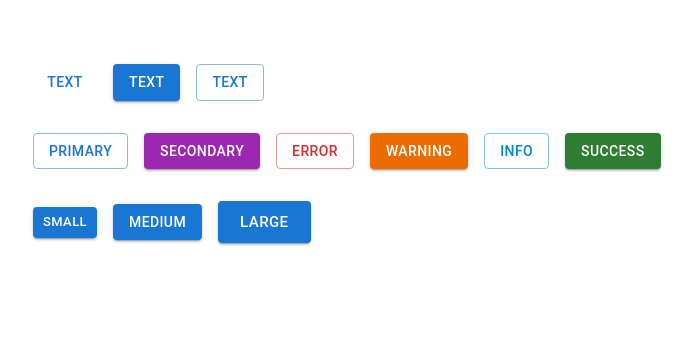
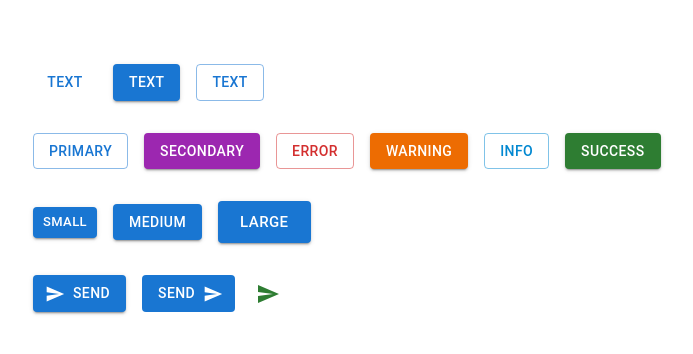
Before and after one commit to seaboyz/react-mui-demo, a React (Create React App) app: page / in a window 1280 px wide. Shown: the top 354 px of the page, without its empty margins (31-724 px from the left). Built offline with nearby package versions, Linux system fonts and the light colour scheme.

Commit message:
Add icons and more style on buttons

```diff
--- a/package.json
+++ b/package.json
@@ -6,6 +6,7 @@
     "@emotion/react": "^11.10.5",
     "@emotion/styled": "^11.10.5",
     "@mui/material": "^5.10.14",
+    "@mui/icons-material": "^5.10.14",
     "@testing-library/jest-dom": "^5.16.5",
     "@testing-library/react": "^13.4.0",
     "@testing-library/user-event": "^13.5.0",
--- a/src/components/MuiButton.tsx
+++ b/src/components/MuiButton.tsx
@@ -1,5 +1,6 @@
-import { Button } from "@mui/material"
+import { Button, IconButton } from "@mui/material"
 import { Stack } from "@mui/system"
+import SendIcon from '@mui/icons-material/Send'
 
 export const MuiButton = () => {
   return (
@@ -24,6 +25,18 @@ export const MuiButton = () => {
         <Button variant="contained" size="medium">Medium</Button>
         <Button variant="contained" size="large">Large</Button>
       </Stack>
+
+      <Stack spacing={2} direction="row">
+        <Button variant="contained" startIcon={<SendIcon />}>
+          Send
+        </Button>
+        <Button variant="contained" endIcon={<SendIcon />} disableElevation disableRipple >
+          Send
+        </Button>
+        <IconButton aria-label="send" color="success" size="small">
+          <SendIcon />
+        </IconButton>
+      </Stack>
     </Stack>
   )
 }
```
Also changed, not shown: 1 other file (tests, documents, lock files or other folders).
